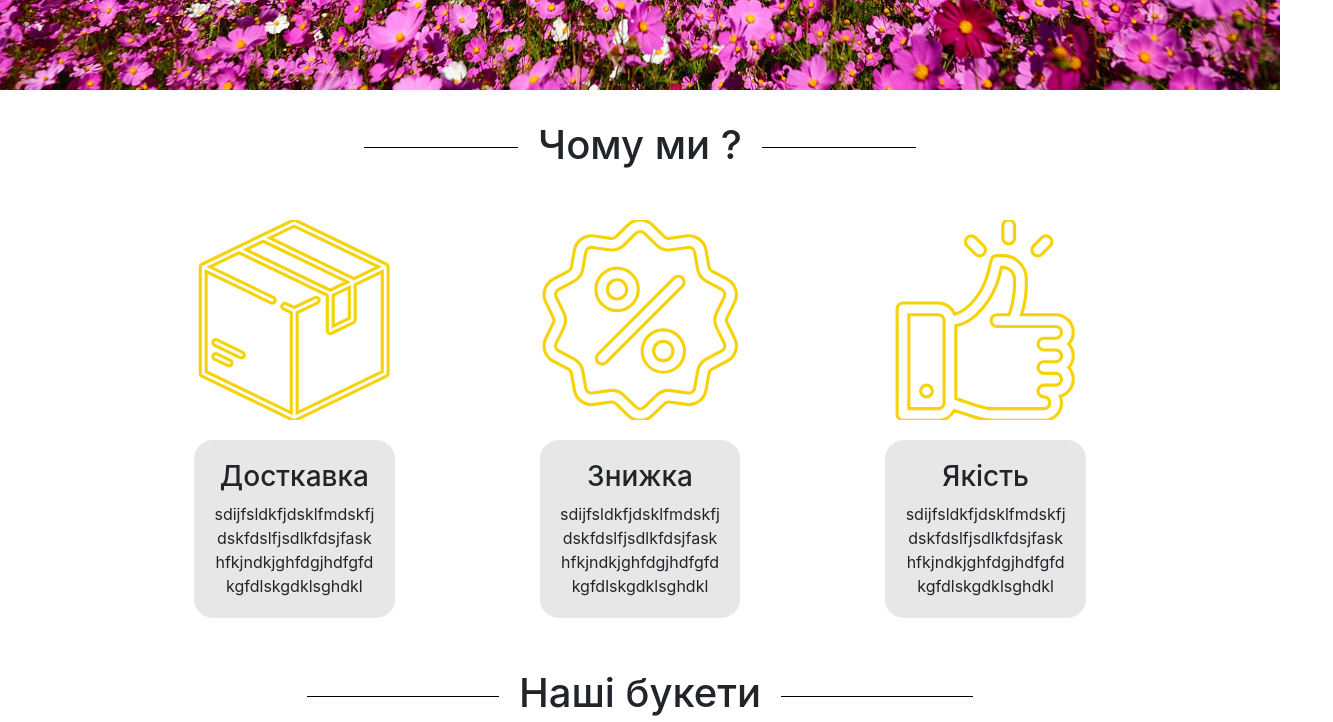
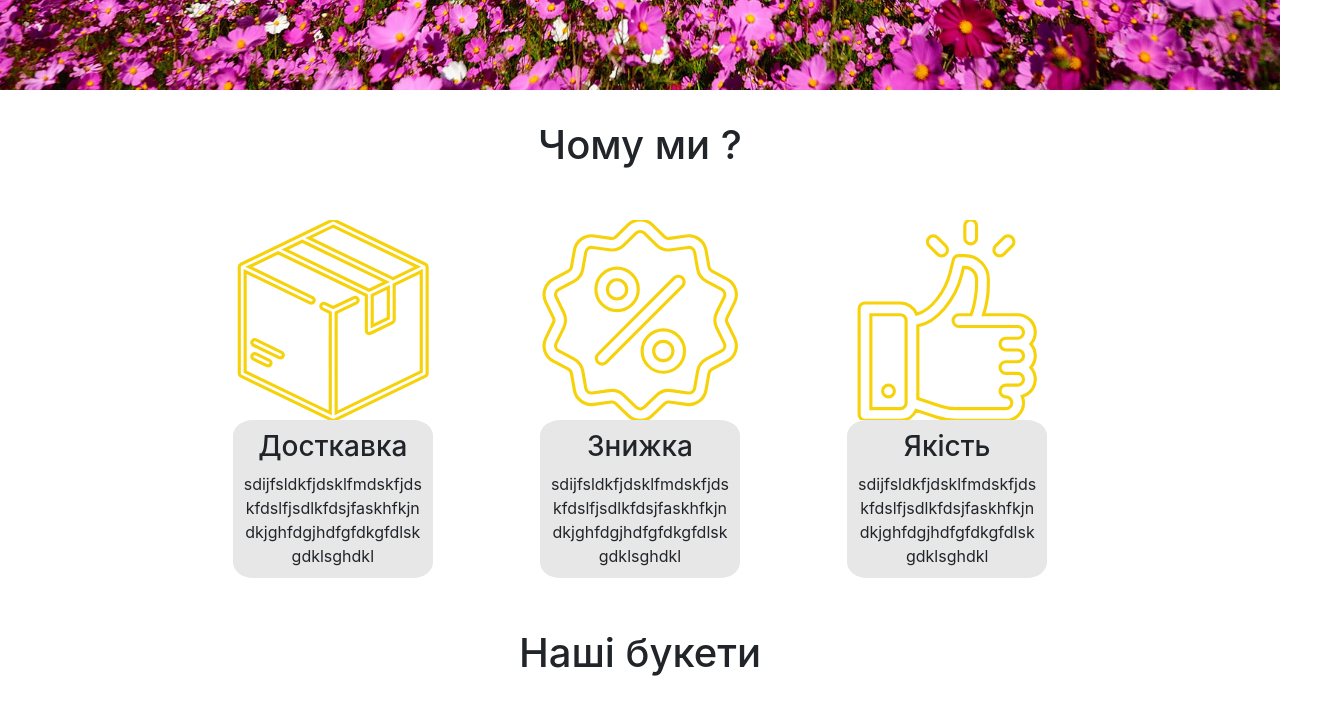
Before and after one commit to Ostapcs/landing-page, a website with bundled scripts: page Shop/index.html in a window 1280 px wide. Shown: the part 820-1542 px from the top of the page, 1333 px wide, since content can reach past the window. Built offline with nearby package versions, Linux system fonts and the light colour scheme; files whose address does not match are found by name.

Commit message:
Update main.css

```diff
--- a/Shop/css/main.css
+++ b/Shop/css/main.css
@@ -15,32 +15,32 @@ a {
 .features{
     word-wrap: break-word;
     text-align: center;
-    margin-top: 10%;
+    /*margin-top: 10%;*/
     border-radius: 10%;
-    padding: 10%;
+    padding: 5%;
     background-color: #e7e7e7;
 }
 
-h1:before,
-h1:after {
-    background-color: #000;
-    content: "";
-    display: inline-block;
-    height: 1px;
-    position: relative;
-    vertical-align: middle;
-    width: 15%;
-}
+/*h1:before,*/
+/*h1:after {*/
+/*    background-color: #000;*/
+/*    content: "";*/
+/*    display: inline-block;*/
+/*    height: 1px;*/
+/*    position: relative;*/
+/*    vertical-align: middle;*/
+/*    width: 15%;*/
+/*}*/
 
-h1:before {
-    right: 0.5em;
-    margin-left: -50%;
-}
+/*h1:before {*/
+/*    right: 0.5em;*/
+/*    margin-left: -50%;*/
+/*}*/
 
-h1:after {
-    left: 0.5em;
-    margin-right: -50%;
-}
+/*h1:after {*/
+/*    left: 0.5em;*/
+/*    margin-right: -50%;*/
+/*}*/
 
 .bouquet-content {
     display: flex;
@@ -54,6 +54,15 @@ h1:after {
     height: 35vh;
     background-size: cover;
     background-position: center;
+}
+
+.svg{
+    /*flex: 0 0 60%;*/
+    /*max-width: 60%;*/
+    /*!*flex-direction: row;*!*/
+    margin: auto;
+    /*margin-left: 2%;*/
+    /*margin: 10% 0;*/
 }
 
 .row:nth-child(1) .bouquet-photo {
```
